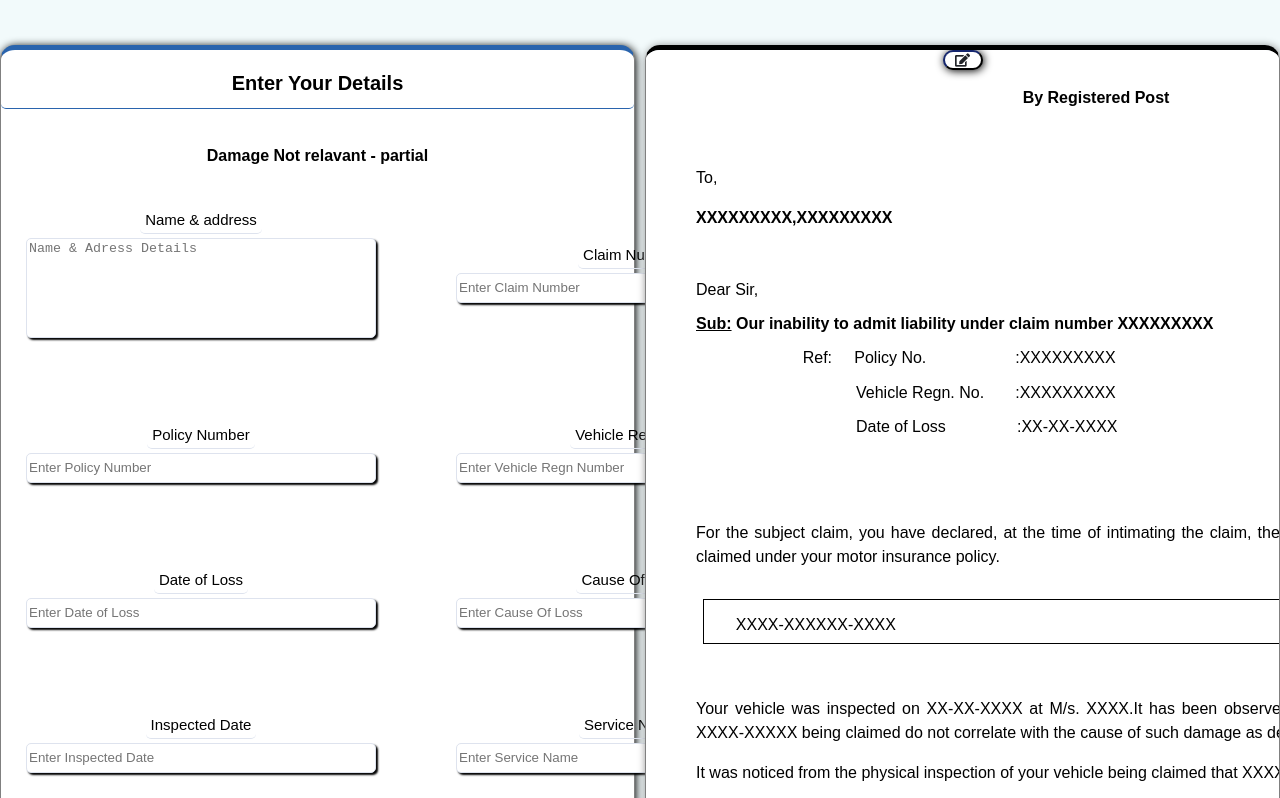
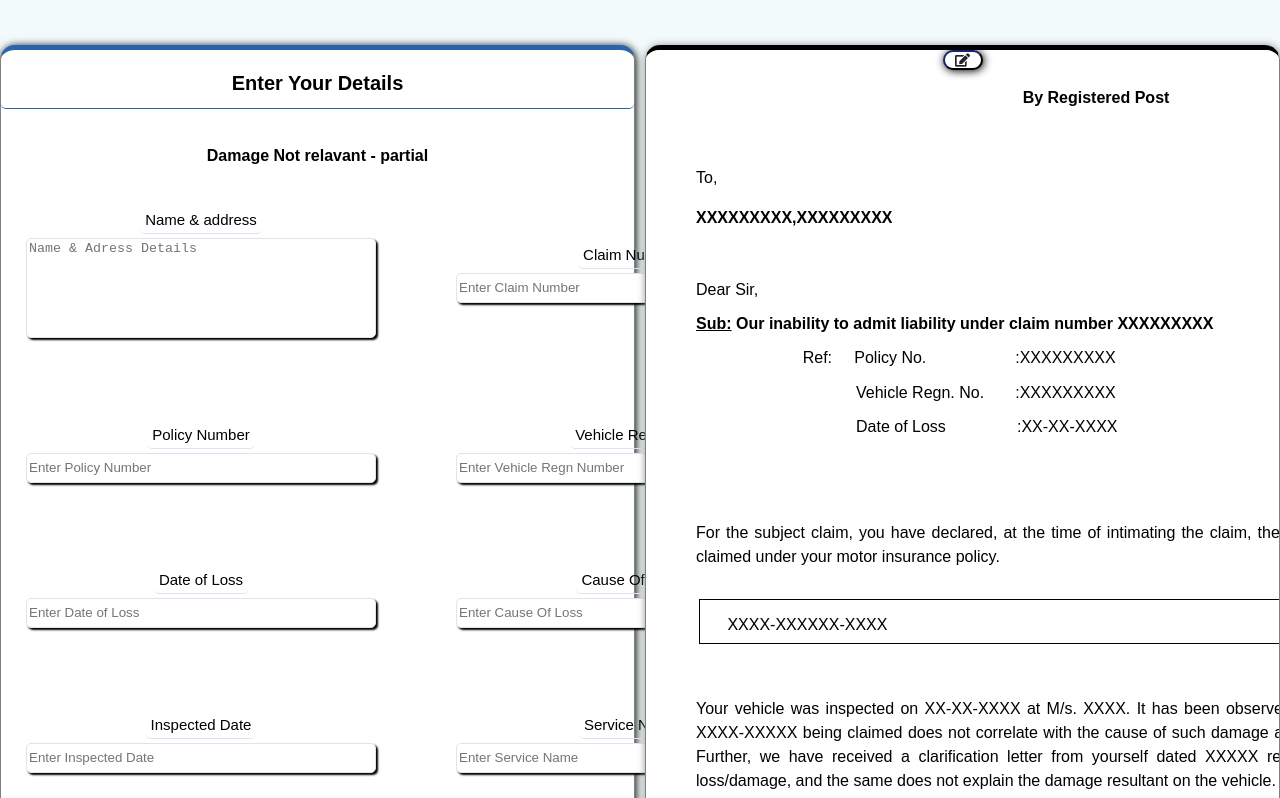
Before and after one commit to pradeep-08/testing-project, a plain HTML site: page All html/Damage not relavant - partial.html in a window 1280 px wide. Shown: the top 798 px of the page. Drawn offline with Linux system fonts and the light colour scheme.

Commit message:
updating bugs

```diff
--- a/All html/Damage not relavant - partial.html
+++ b/All html/Damage not relavant - partial.html
@@ -185,31 +185,37 @@
                   inter-ideograph;line-height:115%'><span style='font-size:9.0pt;line-height:
                   115%;font-family:"Arial",sans-serif;color:black'>&nbsp;</span></p>
 
-                  <table class=MsoNormalTable border=0 cellspacing=0 cellpadding=0
-                   style='margin-left:5.4pt;border-collapse:collapse;'>
-                   <tr style='height:.05pt'>
-                    <td width=601 valign=top style='width:450.8pt;border:solid black 1.0pt;
-                    background:white;padding:0in 5.4pt 0in 5.4pt;height:.05pt'>
-                    <p class=MsoNormal style='margin-top:12.0pt;margin-right:0in;margin-bottom:
-                    6.0pt;margin-left:0in;text-align:justify;text-justify:inter-ideograph;
-                    line-height:115%; margin-right:10px;padding-left:20px;  word-wrap: break-word;'>&nbsp;<span id="Data-map-5">XXXX-XXXXXX-XXXX</span></p>
+                 <table class="MsoNormalTable" border="0" cellspacing="0" cellpadding="0" style="margin-left:2.4pt; border-collapse:collapse;">
+                  <tr style="height:.05pt">
+                    <td width="45px" valign="top" style="width:580.8pt; border:solid black 1.0pt; background:white;
+                     padding:0in 5.4pt 0in 5.4pt; height:.05pt">
+                      <p id="Data-map-5" class="MsoNormal" style="margin-top:12.0pt; margin-right:0in;
+                      margin-bottom:6.0pt; margin-left:0in; text-align:justify;
+                      line-height:115%; margin-right:10px; padding-left:20px; overflow-wrap: anywhere;">
+                        XXXX-XXXXXX-XXXX
+                      </p>
                     </td>
-                   </tr>
-                  </table>
+                  </tr>
+                </table>
+
+
 
                   <p class=MsoNormal style='margin-bottom:0in;text-align:justify;text-justify:
                   inter-ideograph;line-height:115%'><span style='font-size:14.0pt;line-height:
                   115%;font-family:"Arial",sans-serif;color:black'>&nbsp;</span></p>
 
-                  <p class=MsoNormal style='margin-bottom:0in;text-align:justify;line-height:150%'><span style='font-family:"Arial",sans-serif;
-                  color:black'>Your vehicle was inspected on <span id="Data-map-6">XX-XX-XXXX</span>
-                  at M/s. <span id="Data-map-7">XXXX</span>.It has been
-                  observed that the damage on <span id="Data-map-8" >XXXX-XXXX-XXXXX</span>
-                  being claimed do not correlate<span style='margin-bottom:0in;text-align:justify;line-height:150%'><span style='font-family:"Arial",sans-serif;
-                     color:black'> with the cause of such damage as described in
-                     the claim form.</span><span class=data-clear style='margin-bottom:0in;text-align:justify;line-height:150%'><span style='font-family:"Arial",sans-serif;
-                     color:black'>Further, we have received a clarification letter from yourself
-                  dated  <span id="Data-map-11">XXXXX</span>regarding the correct cause of loss/damage, and the same does not explain the damage resultant on the vehicle.</span></span></p>
+                  <p class="MsoNormal" style="margin-bottom:0in; text-align:justify; line-height:150%; white-space: wrap; text-justify:inter-ideograph;">
+                     <span style="font-family:'Arial', sans-serif; color:black;">Your vehicle was inspected on
+                       <span id="Data-map-6">XX-XX-XXXX</span> at M/s.
+                       <span id="Data-map-7">XXXX</span>. It has been observed that the damage on
+                       <span id="Data-map-8">XXXX-XXXX-XXXXX</span>
+                       <span style="font-family:'Arial', sans-serif; text-align:justify; color:black;">
+                        being claimed does not correlate with the cause of such damage as described in the claim form.
+                           <span>Further, we have received a clarification letter from yourself dated
+                           <lable id="Data-map-11">XXXXX</lable> regarding the correct cause of loss/damage, and the same does not explain the damage resultant on the vehicle.</span>
+                       </span>
+                     </span>
+                   </p>
 
 
 
```
